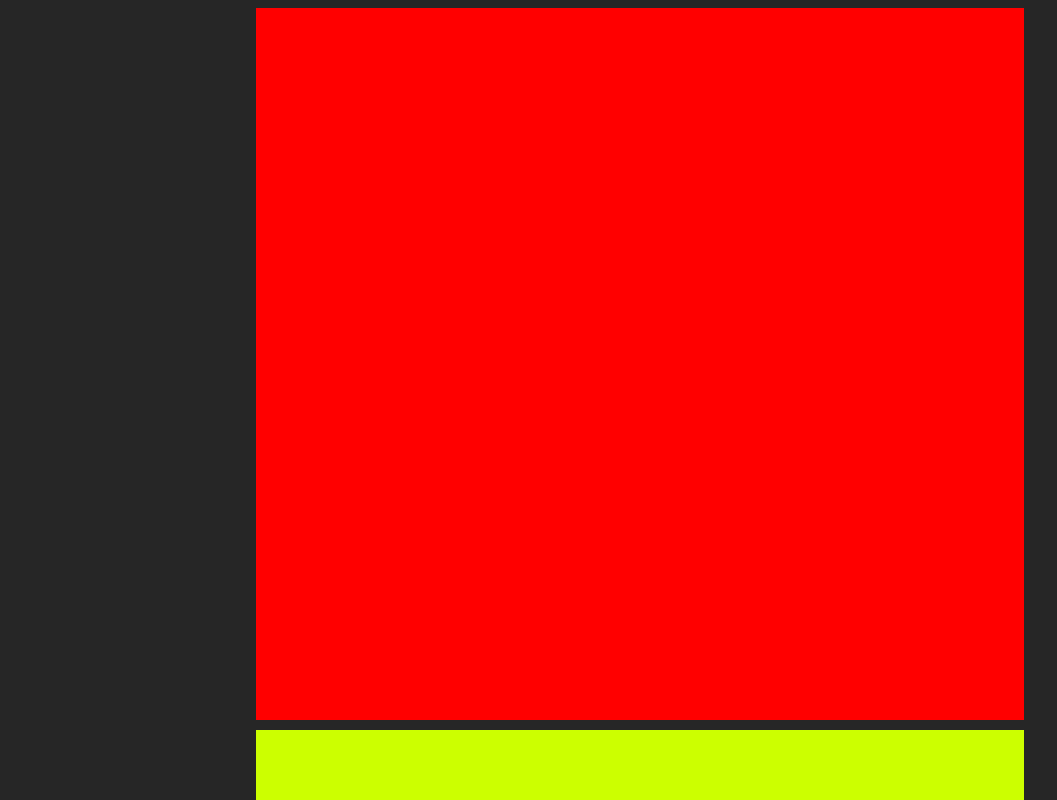
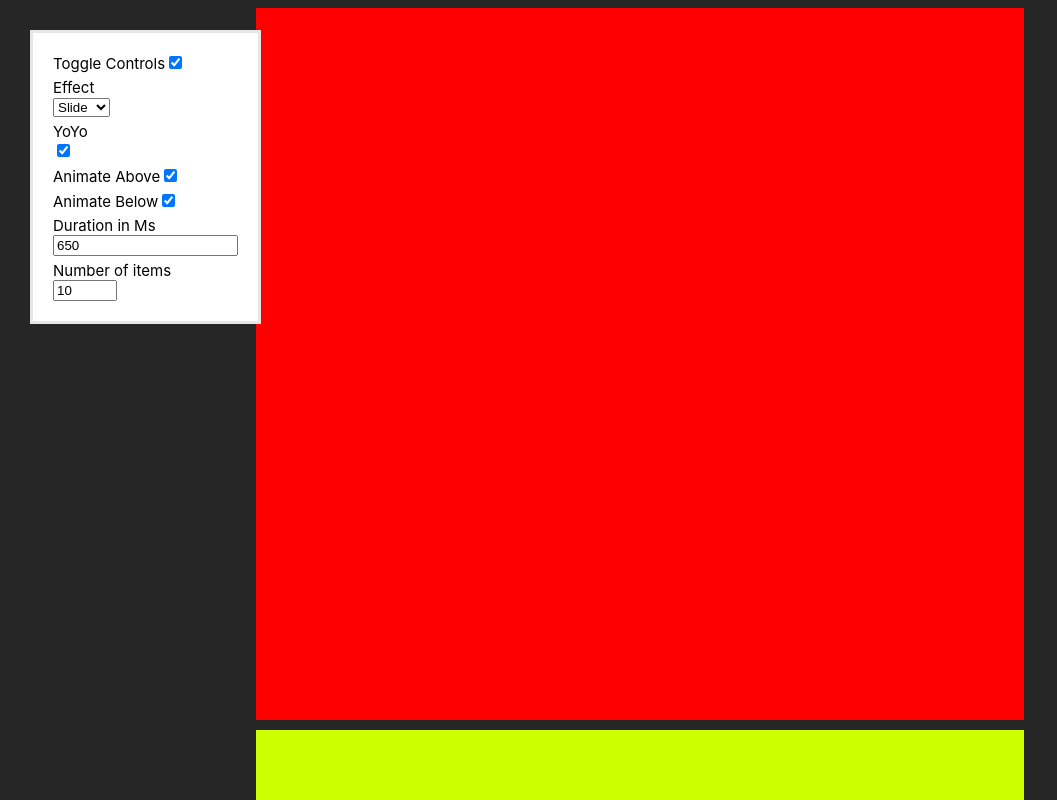
Before and after one commit to adrienhobbs/vue-on-visible, a Vue app: page / in a window 1280 px wide. Shown: the top 800 px of the page, without its empty margins (0-1057 px from the left). Built offline with nearby package versions, Linux system fonts and the light colour scheme.

Commit message:
add controls css

```diff
--- a/src/App.vue
+++ b/src/App.vue
@@ -72,7 +72,7 @@
   components: {OnVisible, AnimateOnVisible},
   data() {
     return {
-      controls: false,
+      controls: true,
       animationDuration: 650,
       animateAbove: true,
       animateBelow: true,
@@ -108,7 +108,7 @@
   font-family: -apple-system, BlinkMacSystemFont, 'Segoe UI', Roboto, Helvetica,
     Arial, sans-serif, 'Apple Color Emoji', 'Segoe UI Emoji', 'Segoe UI Symbol';
   margin-bottom: 200px;
-  font-size: 19px;
+  font-size: 15px;
 }
 
 .boxes {
@@ -123,4 +123,25 @@
   height: 89vh;
   width: 100%;
 }
+
+.controls {
+  background: white;
+  padding: 20px;
+  position: fixed;
+  top: 30px;
+  left: 30px;
+  border: 3px solid #e6e6e6;
+}
+
+.control {
+  margin-top: 5px;
+}
+
+.control label {
+  display: block;
+}
+
+.control.checkbox label {
+  display: inline-block;
+}
 </style>
```
